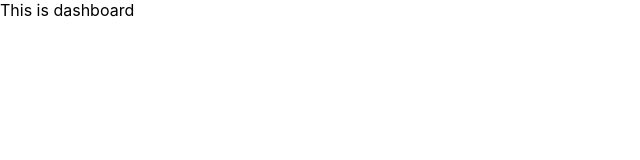
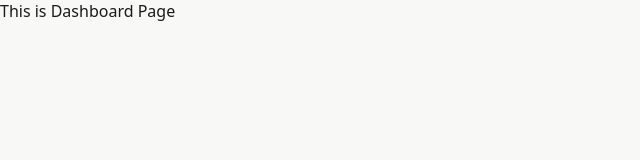
Before and after one commit to Sachin-840480/desgin-my-plot, a Next.js app in the folder Frontend/: page /dashboard in a window 1280 px wide. Shown: the top 160 px of the page, without its empty margins (0-640 px from the left). Built offline with nearby package versions, Linux system fonts and the light colour scheme.

Commit message:
frontend folder added

```diff
--- a/Frontend/app/dashboard/page.tsx
+++ b/Frontend/app/dashboard/page.tsx
@@ -1,3 +1,7 @@
 export default function DashboardPage() {
-  return <div>This is dashboard</div>;
+  return (
+    <div className="flex min-h-screen bg-background">
+     This is Dashboard Page
+    </div>
+  )
 }
--- a/Frontend/app/globals.css
+++ b/Frontend/app/globals.css
@@ -3,18 +3,60 @@
 @tailwind components;
 @tailwind utilities;
 
-:root {
-  --card: 13 23 20;
-  --card-foreground: 245 240 232;
-  --primary: 251 191 36;
-  --primary-foreground: 7 16 13;
-  --secondary: 34 43 39;
-  --secondary-foreground: 245 240 232;
-  --muted: 25 33 30;
-  --muted-foreground: 180 196 188;
-  --accent: 20 38 32;
-  --accent-foreground: 245 240 232;
-  --border: 255 255 255 / 0.1;
+@layer base {
+  :root {
+    --background: 40 11% 97%;
+    --foreground: 0 0% 10%;
+
+    --card: 0 0% 100%;
+    --card-foreground: 0 0% 10%;
+
+    --popover: 0 0% 100%;
+    --popover-foreground: 0 0% 10%;
+
+    --primary: 0 0% 10%;
+    --primary-foreground: 40 11% 97%;
+
+    --secondary: 40 5% 93%;
+    --secondary-foreground: 0 0% 10%;
+
+    --muted: 40 5% 93%;
+    --muted-foreground: 0 0% 45%;
+
+    --accent: 12 56% 51%;
+    --accent-foreground: 0 0% 100%;
+
+    --destructive: 0 84% 60%;
+    --destructive-foreground: 0 0% 98%;
+
+    --border: 40 10% 87%;
+    --input: 40 10% 87%;
+    --ring: 12 56% 51%;
+
+    --radius: 0.375rem;
+
+    --chart-1: 0 0% 10%;
+    --chart-2: 12 56% 51%;
+    --chart-3: 0 0% 45%;
+    --chart-4: 40 5% 93%;
+    --chart-5: 0 84% 60%;
+
+    --sidebar: 40 11% 97%;
+    --sidebar-foreground: 0 0% 10%;
+    --sidebar-primary: 0 0% 10%;
+    --sidebar-primary-foreground: 40 11% 97%;
+    --sidebar-accent: 40 5% 93%;
+    --sidebar-accent-foreground: 0 0% 10%;
+    --sidebar-border: 40 10% 87%;
+    --sidebar-ring: 12 56% 51%;
+  }
+}
+
+@layer utilities {
+  .bg-grid {
+    background-image: radial-gradient(circle, hsl(var(--border)) 0.5px, transparent 0.5px);
+    background-size: 20px 20px;
+  }
 }
 
 * {
@@ -28,9 +70,10 @@
 body {
   margin: 0;
   min-height: 100vh;
-  background: rgb(var(--background));
-  color: rgb(var(--foreground));
-  font-family: Inter, 'Segoe UI', sans-serif;
+  background: hsl(var(--background));
+  color: hsl(var(--foreground));
+  -webkit-font-smoothing: antialiased;
+  -moz-osx-font-smoothing: grayscale;
 }
 
 button,
@@ -39,88 +82,3 @@
 select {
   font: inherit;
 }
-
-@layer base {
-  .theme {
-    --font-heading: var(--font-mono);
-    --font-mono: var(--font-mono);
-  }
-  :root {
-    --background: oklch(1 0 0);
-    --foreground: oklch(0.145 0 0);
-    --card: oklch(1 0 0);
-    --card-foreground: oklch(0.145 0 0);
-    --popover: oklch(1 0 0);
-    --popover-foreground: oklch(0.145 0 0);
-    --primary: oklch(0.205 0 0);
-    --primary-foreground: oklch(0.985 0 0);
-    --secondary: oklch(0.97 0 0);
-    --secondary-foreground: oklch(0.205 0 0);
-    --muted: oklch(0.97 0 0);
-    --muted-foreground: oklch(0.556 0 0);
-    --accent: oklch(0.97 0 0);
-    --accent-foreground: oklch(0.205 0 0);
-    --destructive: oklch(0.577 0.245 27.325);
-    --border: oklch(0.922 0 0);
-    --input: oklch(0.922 0 0);
-    --ring: oklch(0.708 0 0);
-    --chart-1: oklch(0.87 0 0);
-    --chart-2: oklch(0.556 0 0);
-    --chart-3: oklch(0.439 0 0);
-    --chart-4: oklch(0.371 0 0);
-    --chart-5: oklch(0.269 0 0);
-    --radius: 0.625rem;
-    --sidebar: oklch(0.985 0 0);
-    --sidebar-foreground: oklch(0.145 0 0);
-    --sidebar-primary: oklch(0.205 0 0);
-    --sidebar-primary-foreground: oklch(0.985 0 0);
-    --sidebar-accent: oklch(0.97 0 0);
-    --sidebar-accent-foreground: oklch(0.205 0 0);
-    --sidebar-border: oklch(0.922 0 0);
-    --sidebar-ring: oklch(0.708 0 0);
-  }
-  .dark {
-    --background: oklch(0.145 0 0);
-    --foreground: oklch(0.985 0 0);
-    --card: oklch(0.205 0 0);
-    --card-foreground: oklch(0.985 0 0);
-    --popover: oklch(0.205 0 0);
-    --popover-foreground: oklch(0.985 0 0);
-    --primary: oklch(0.922 0 0);
-    --primary-foreground: oklch(0.205 0 0);
-    --secondary: oklch(0.269 0 0);
-    --secondary-foreground: oklch(0.985 0 0);
-    --muted: oklch(0.269 0 0);
-    --muted-foreground: oklch(0.708 0 0);
-    --accent: oklch(0.269 0 0);
-    --accent-foreground: oklch(0.985 0 0);
-    --destructive: oklch(0.704 0.191 22.216);
-    --border: oklch(1 0 0 / 10%);
-    --input: oklch(1 0 0 / 15%);
-    --ring: oklch(0.556 0 0);
-    --chart-1: oklch(0.87 0 0);
-    --chart-2: oklch(0.556 0 0);
-    --chart-3: oklch(0.439 0 0);
-    --chart-4: oklch(0.371 0 0);
-    --chart-5: oklch(0.269 0 0);
-    --sidebar: oklch(0.205 0 0);
-    --sidebar-foreground: oklch(0.985 0 0);
-    --sidebar-primary: oklch(0.488 0.243 264.376);
-    --sidebar-primary-foreground: oklch(0.985 0 0);
-    --sidebar-accent: oklch(0.269 0 0);
-    --sidebar-accent-foreground: oklch(0.985 0 0);
-    --sidebar-border: oklch(1 0 0 / 10%);
-    --sidebar-ring: oklch(0.556 0 0);
-  }
-  * {
-    box-sizing: border-box;
-    outline: none;
-  }
-  body {
-    background: rgb(var(--background));
-    color: rgb(var(--foreground));
-  }
-  html {
-    font-family: Inter, 'Segoe UI', Arial, sans-serif;
-  }
-}
--- a/Frontend/app/layout.tsx
+++ b/Frontend/app/layout.tsx
@@ -1,28 +1,29 @@
-import type { Metadata } from 'next';
-import { ClerkProvider } from '@clerk/nextjs';
-import './globals.css';
-import { JetBrains_Mono } from "next/font/google";
-import { cn } from "@/lib/utils";
+import type { Metadata } from 'next'
+import { ClerkProvider } from '@clerk/nextjs'
+import { Inter, JetBrains_Mono } from 'next/font/google'
+import { cn } from '@/lib/utils'
+import './globals.css'
 
-const jetbrainsMono = JetBrains_Mono({ subsets: ['latin'], variable: '--font-mono' });
+const inter = Inter({ subsets: ['latin'], variable: '--font-sans' })
+const jetbrainsMono = JetBrains_Mono({ subsets: ['latin'], variable: '--font-mono' })
 
 export const metadata: Metadata = {
   title: 'Design My Plot',
   description: 'Sketch plot boundaries, arrange structures, and plan land layouts.',
-};
+}
 
 export default function RootLayout({
   children,
 }: Readonly<{
-  children: React.ReactNode;
+  children: React.ReactNode
 }>) {
   return (
-    <html lang="en" className={cn('font-mono', jetbrainsMono.variable)}>
-      <body>
+    <html lang="en" className={cn(inter.variable, jetbrainsMono.variable)}>
+      <body className="font-sans antialiased">
         <ClerkProvider signInUrl="/auth/sign-in" signUpUrl="/auth/sign-up">
           {children}
         </ClerkProvider>
       </body>
     </html>
-  );
+  )
 }
--- a/Frontend/app/page.tsx
+++ b/Frontend/app/page.tsx
@@ -1,3 +1,7 @@
 export default function HomePage() {
-  return <div>This is landing page</div>;
+  return (
+    <div className="flex min-h-screen flex-col">
+     This is Landing Page
+    </div>
+  )
 }
--- /dev/null
+++ b/Frontend/components/ui/badge.tsx
@@ -0,0 +1,35 @@
+"use client"
+
+import * as React from "react"
+import { cva, type VariantProps } from "class-variance-authority"
+import { cn } from "@/lib/utils"
+
+const badgeVariants = cva(
+  "inline-flex items-center rounded-full border px-2.5 py-0.5 text-xs font-semibold transition-colors focus:outline-none focus:ring-2 focus:ring-ring focus:ring-offset-2",
+  {
+    variants: {
+      variant: {
+        default:
+          "border-transparent bg-primary text-primary-foreground hover:bg-primary/80",
+        secondary:
+          "border-transparent bg-secondary text-secondary-foreground hover:bg-secondary/80",
+        destructive:
+          "border-transparent bg-destructive text-destructive-foreground hover:bg-destructive/80",
+        outline: "text-foreground",
+      },
+    },
+    defaultVariants: {
+      variant: "default",
+    },
+  }
+)
+
+interface BadgeProps
+  extends React.HTMLAttributes<HTMLDivElement>,
+    VariantProps<typeof badgeVariants> {}
+
+function Badge({ className, variant, ...props }: BadgeProps) {
+  return <div className={cn(badgeVariants({ variant }), className)} {...props} />
+}
+
+export { Badge, badgeVariants }
--- /dev/null
+++ b/Frontend/components/ui/card.tsx
@@ -0,0 +1,80 @@
+"use client"
+
+import * as React from "react"
+import { cva, type VariantProps } from "class-variance-authority"
+import { cn } from "@/lib/utils"
+
+const cardVariants = cva(
+  "group/card rounded-lg border bg-card text-card-foreground shadow-sm transition-all",
+  {
+    variants: {
+      size: {
+        default: "p-6",
+        sm: "p-3",
+        lg: "p-8",
+      },
+    },
+    defaultVariants: {
+      size: "default",
+    },
+  }
+)
+
+interface CardProps
+  extends React.ComponentProps<"div">,
+    VariantProps<typeof cardVariants> {}
+
+function Card({ className, size = "default", ...props }: CardProps) {
+  return (
+    <div
+      data-slot="card"
+      className={cn(cardVariants({ size }), className)}
+      {...props}
+    />
+  )
+}
+
+function CardHeader({ className, ...props }: React.ComponentProps<"div">) {
+  return (
+    <div
+      data-slot="card-header"
+      className={cn(
+        "flex flex-col space-y-1.5",
+        "p-0",
+        className
+      )}
+      {...props}
+    />
+  )
+}
+
+function CardTitle({ className, ...props }: React.ComponentProps<"div">) {
+  return (
+    <div
+      data-slot="card-title"
+      className={cn(
+        "text-lg font-semibold leading-none tracking-tight",
+        className
+      )}
+      {...props}
+    />
+  )
+}
+
+function CardDescription({ className, ...props }: React.ComponentProps<"div">) {
+  return (
+    <div
+      data-slot="card-description"
+      className={cn("text-sm text-muted-foreground", className)}
+      {...props}
+    />
+  )
+}
+
+function CardContent({ className, ...props }: React.ComponentProps<"div">) {
+  return (
+    <div data-slot="card-content" className={cn("pt-0", className)} {...props} />
+  )
+}
+
+export { Card, CardHeader, CardTitle, CardDescription, CardContent }
```
Also changed, not shown: Frontend/components/ui/button.tsx (+37 -36 lines).
